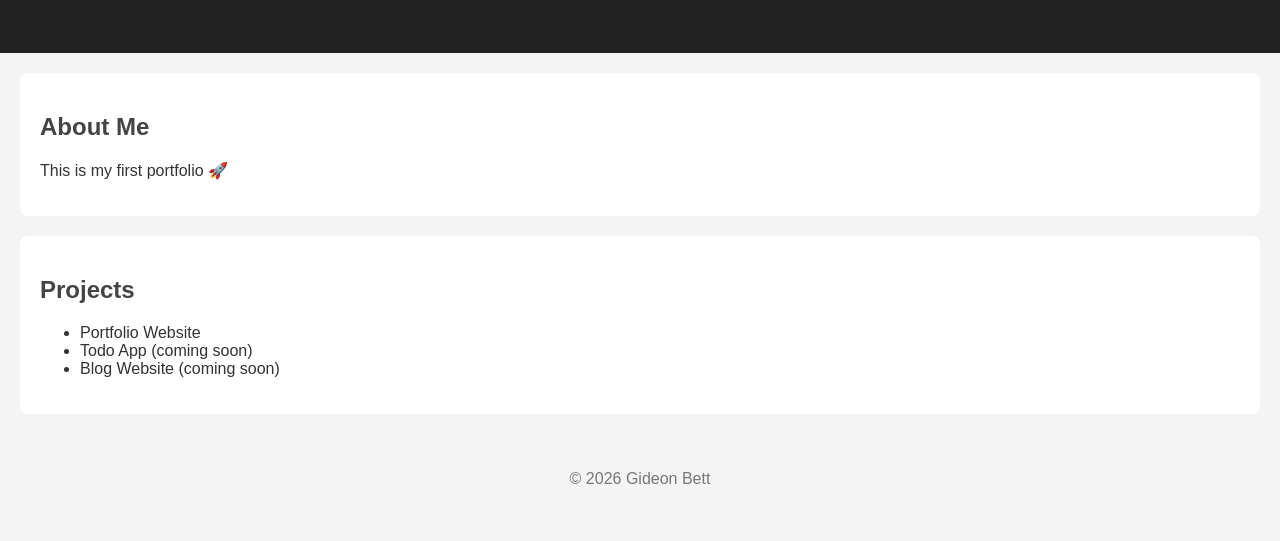
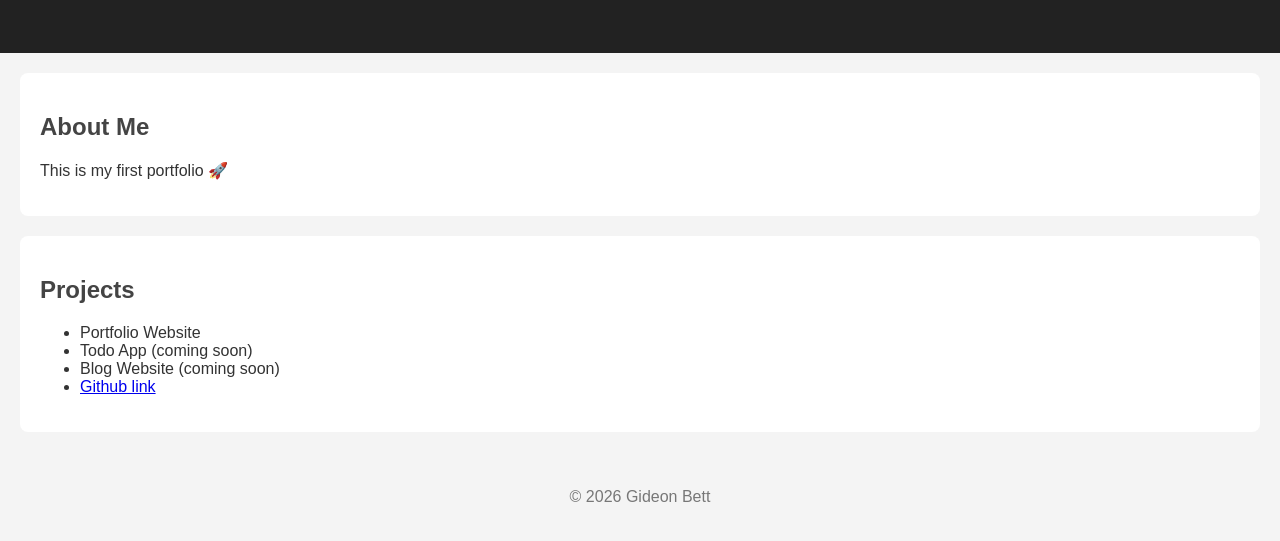
Before and after one commit to dionbett/Portfolio-web, a plain HTML site: page index.html in a window 1280 px wide. Shown: the part 141-682 px from the top of the page. Drawn offline with Linux system fonts and the light colour scheme.

Commit message:
Update index.html

```diff
--- a/index.html
+++ b/index.html
@@ -26,6 +26,7 @@
       <li>Portfolio Website</li>
       <li>Todo App (coming soon)</li>
       <li>Blog Website (coming soon)</li>
+      <li><a href="github.com/dionbett">Github link</a></li>
     </ul>
   </section>
 
```
